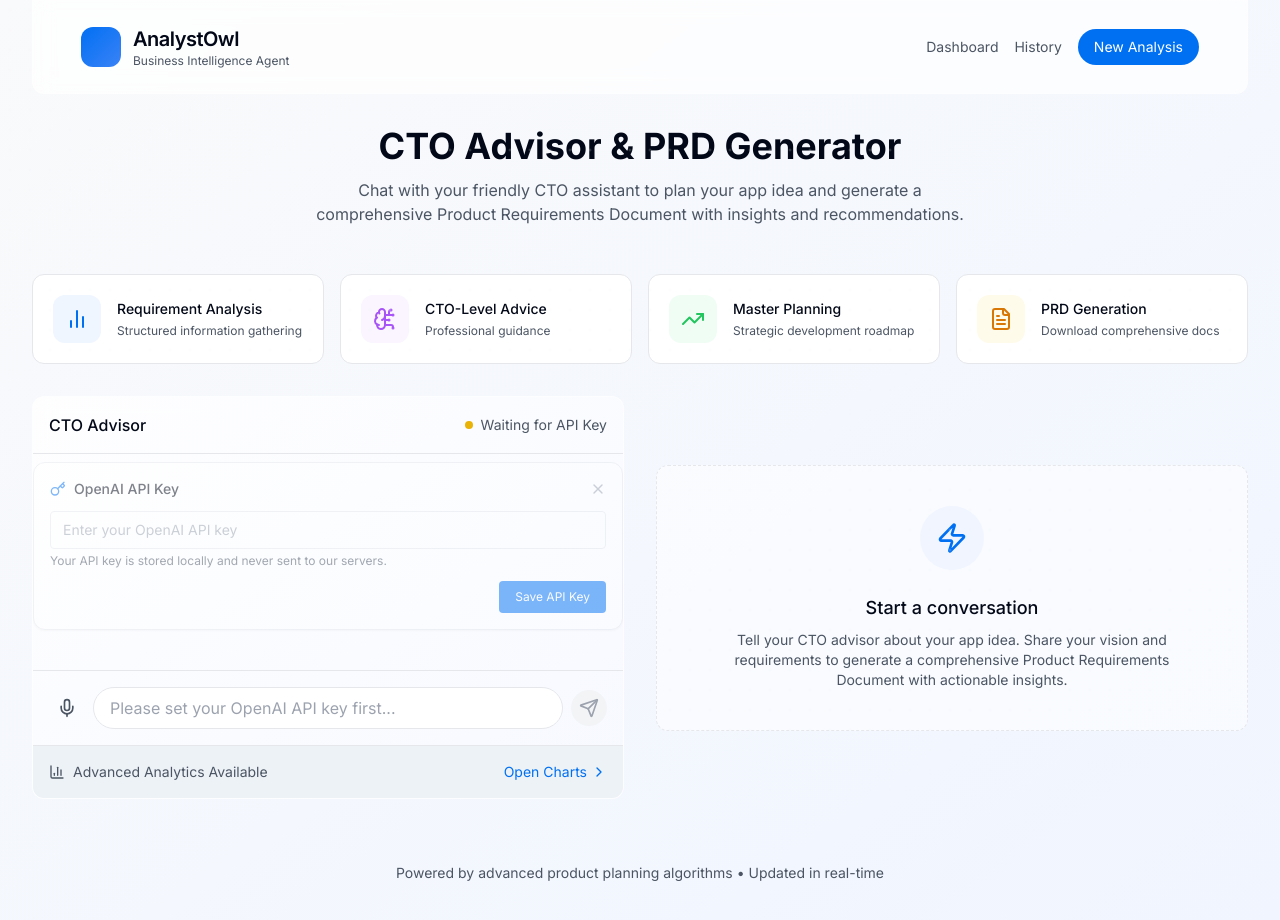
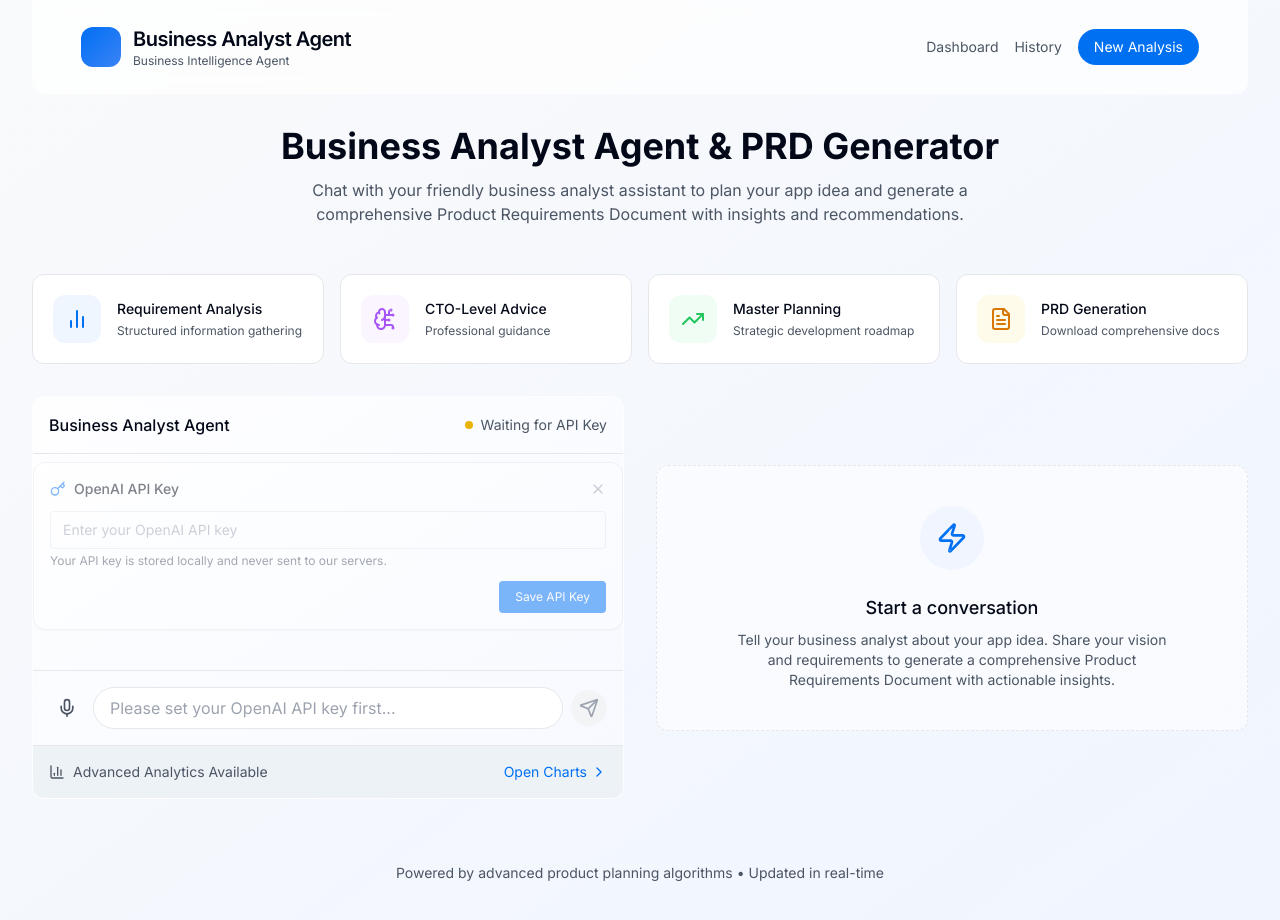
Before and after one commit to vishalprolance/business-analyst-agent-27, a React (Vite) app: page / in a window 1280 px wide. Shown: the top 920 px of the page. Built offline with nearby package versions, Linux system fonts and the light colour scheme.

Commit message:
Rename application and advisor
Rename the application to "Business Analyst Agent" and update instances of "CTO Advisor" to "Agent".

```diff
--- a/index.html
+++ b/index.html
@@ -1,9 +1,10 @@
+
 <!DOCTYPE html>
 <html lang="en">
   <head>
     <meta charset="UTF-8" />
     <meta name="viewport" content="width=device-width, initial-scale=1.0" />
-    <title>analyst-owl</title>
+    <title>Business Analyst Agent</title>
     <meta name="description" content="Lovable Generated Project" />
     <meta name="author" content="Lovable" />
     <meta property="og:image" content="/og-image.png" />
--- a/src/components/ChatInterface.tsx
+++ b/src/components/ChatInterface.tsx
@@ -47,7 +47,7 @@ const ChatInterface: React.FC<ChatInterfaceProps> = ({ onAnalysisComplete }) =>
       // Add initial assistant message
       setMessages([{
         id: '1',
-        content: "Hi there, I'm your professional CTO advisor. I'll help you understand and plan your app idea through a series of questions. Once I have a clear picture, I can generate a comprehensive masterplan as a blueprint for your application. Let's start with the basics - could you describe your app idea in simple terms? What problem does it solve?",
+        content: "Hi there, I'm your business analyst assistant. I'll help you understand and plan your app idea through a series of questions. Once I have a clear picture, I can generate a comprehensive masterplan as a blueprint for your application. Let's start with the basics - could you describe your app idea in simple terms? What problem does it solve?",
         sender: 'agent',
         timestamp: new Date()
       }]);
@@ -68,7 +68,7 @@ const ChatInterface: React.FC<ChatInterfaceProps> = ({ onAnalysisComplete }) =>
       if (messages.length === 0) {
         setMessages([{
           id: '1',
-          content: "Hi there, I'm your professional CTO advisor. I'll help you understand and plan your app idea through a series of questions. Once I have a clear picture, I can generate a comprehensive masterplan as a blueprint for your application. Let's start with the basics - could you describe your app idea in simple terms? What problem does it solve?",
+          content: "Hi there, I'm your business analyst assistant. I'll help you understand and plan your app idea through a series of questions. Once I have a clear picture, I can generate a comprehensive masterplan as a blueprint for your application. Let's start with the basics - could you describe your app idea in simple terms? What problem does it solve?",
           sender: 'agent',
           timestamp: new Date()
         }]);
@@ -175,7 +175,7 @@ const ChatInterface: React.FC<ChatInterfaceProps> = ({ onAnalysisComplete }) =>
       <div className="absolute inset-0 bg-gradient-to-br from-white to-analyst-light opacity-50 z-0"></div>
 
       <div className="flex items-center justify-between p-4 border-b border-analyst-border z-10">
-        <h2 className="font-medium">CTO Advisor</h2>
+        <h2 className="font-medium">Business Analyst Agent</h2>
         <div className="flex items-center space-x-4">
           <div className="flex items-center space-x-2">
             <span className={`w-2 h-2 ${apiKeySet ? 'bg-green-500' : 'bg-yellow-500'} rounded-full`}></span>
--- a/src/components/Header.tsx
+++ b/src/components/Header.tsx
@@ -19,7 +19,7 @@ const Header = () => {
       >
         <div className="relative w-8 h-8 sm:w-10 sm:h-10 mr-3 bg-gradient-to-br from-analyst-accent to-blue-500 rounded-lg"></div>
         <div className="flex flex-col">
-          <h1 className="text-lg sm:text-xl font-semibold tracking-tight">AnalystOwl</h1>
+          <h1 className="text-lg sm:text-xl font-semibold tracking-tight">Business Analyst Agent</h1>
           <p className="text-xs text-analyst-text">Business Intelligence Agent</p>
         </div>
       </motion.div>
--- a/src/pages/Index.tsx
+++ b/src/pages/Index.tsx
@@ -45,7 +45,7 @@ const Index = () => {
               animate={{ opacity: 1, y: 0 }}
               transition={{ duration: 0.5 }}
             >
-              CTO Advisor & PRD Generator
+              Business Analyst Agent & PRD Generator
             </motion.h1>
             <motion.p
               className="text-analyst-text max-w-2xl mx-auto"
@@ -53,7 +53,7 @@ const Index = () => {
               animate={{ opacity: 1, y: 0 }}
               transition={{ duration: 0.5, delay: 0.1 }}
             >
-              Chat with your friendly CTO assistant to plan your app idea and generate
+              Chat with your friendly business analyst assistant to plan your app idea and generate
               a comprehensive Product Requirements Document with insights and recommendations.
             </motion.p>
           </motion.div>
@@ -139,7 +139,7 @@ const Index = () => {
                   </div>
                   <h3 className="text-lg font-medium mb-2">Start a conversation</h3>
                   <p className="text-analyst-text text-sm max-w-md mx-auto">
-                    Tell your CTO advisor about your app idea. Share your vision and requirements
+                    Tell your business analyst about your app idea. Share your vision and requirements
                     to generate a comprehensive Product Requirements Document with actionable insights.
                   </p>
                 </motion.div>
```
